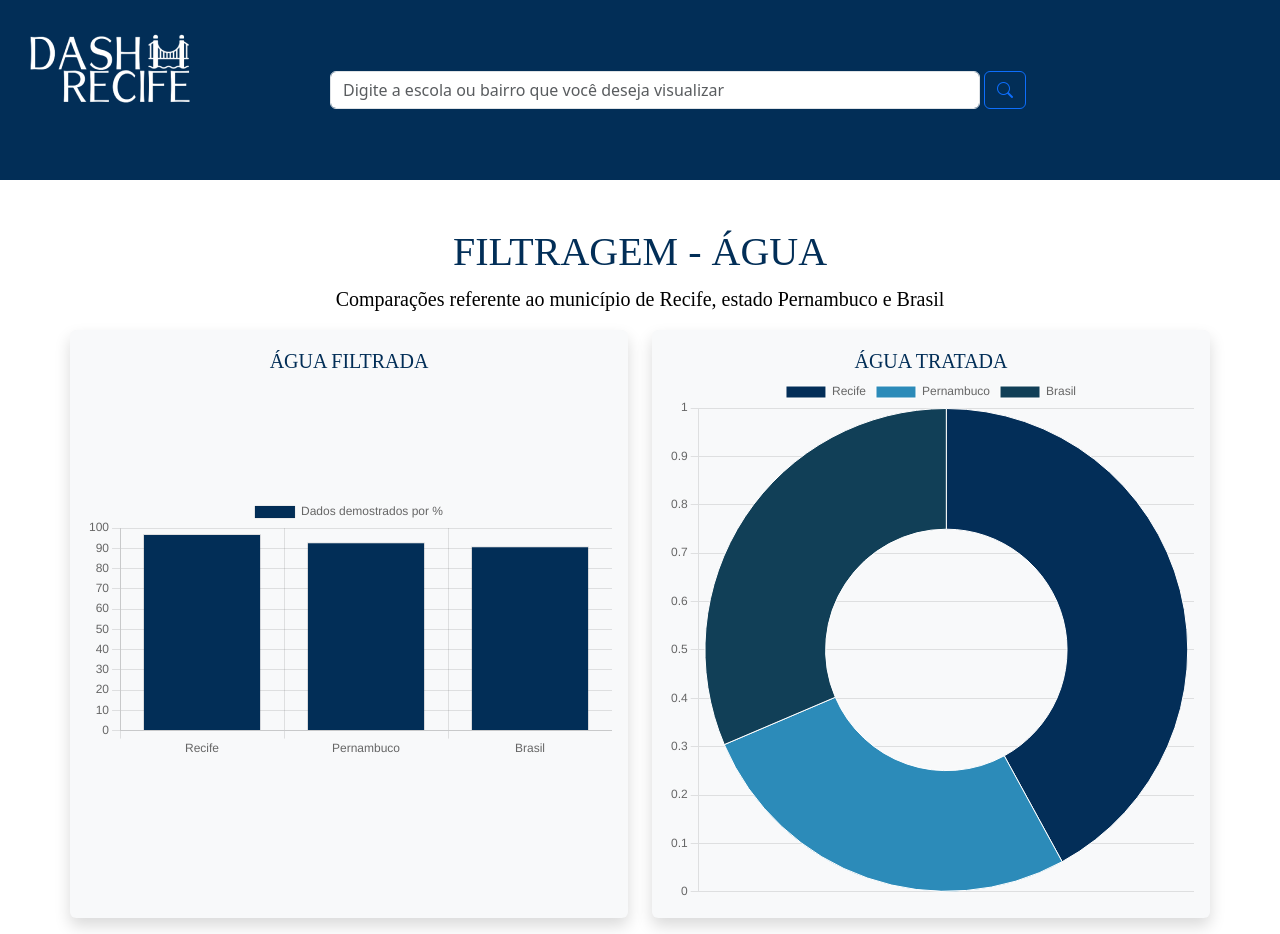
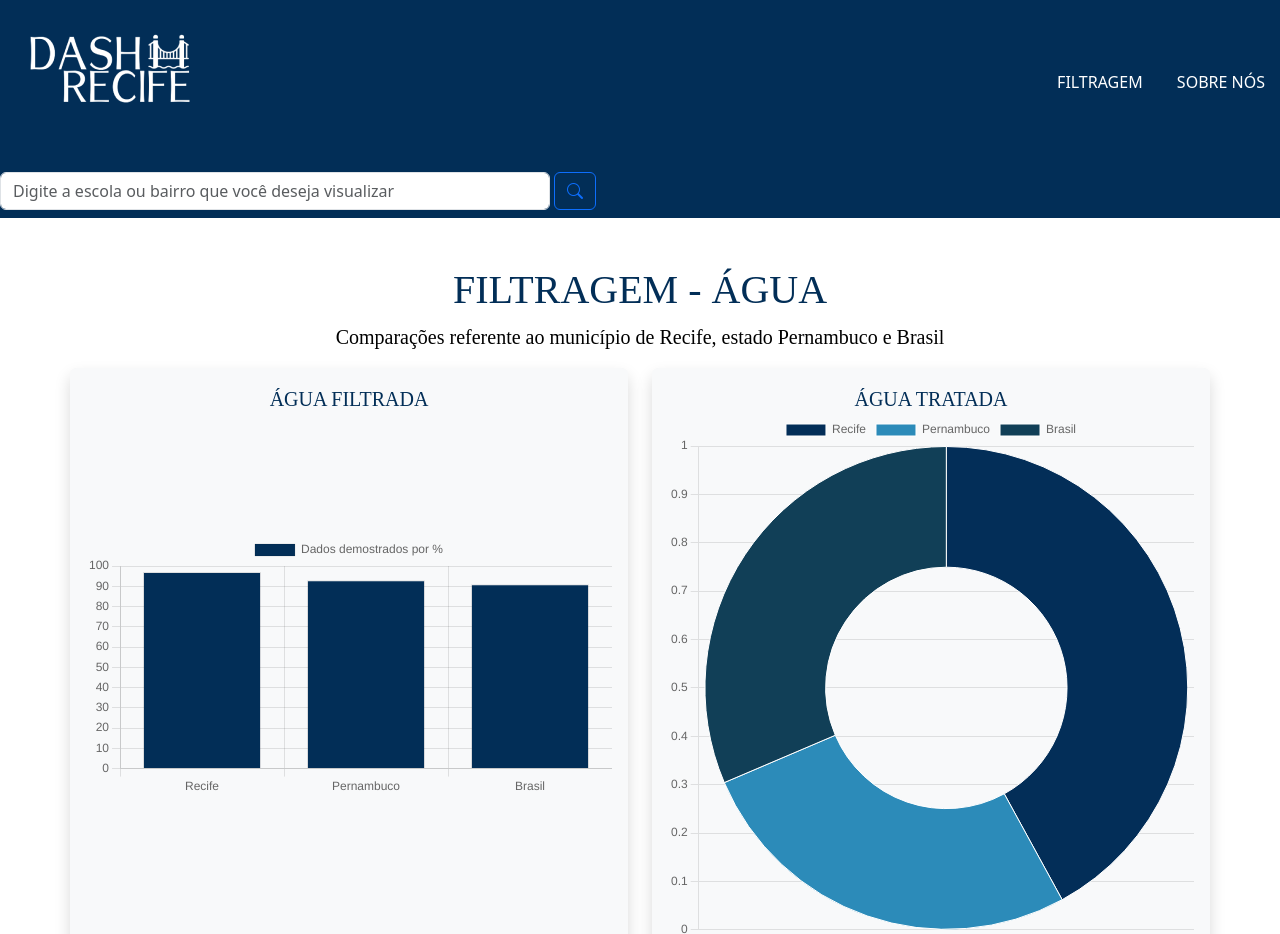
Before and after one commit to brunartt/projetaoPI, a website: page filtragemAgua/telaAgua.html in a window 1280 px wide. Shown: the top 934 px of the page. Drawn offline with nearby package versions, Linux system fonts and the light colour scheme; a web font is replaced by a local one.

Commit message:
mudancas na navbar e adicao de dropdown

```diff
--- a/filtragemAcessibilidade/telaAcessibilidade.css
+++ b/filtragemAcessibilidade/telaAcessibilidade.css
@@ -6,10 +6,6 @@
 
 }
 
-.pesquisa{
-    margin-right: 250px !important;
-    width: 700px;
-}
 
 .profile{
     padding-left: 0px ;
@@ -36,3 +32,41 @@
     font-style: normal;
     font-weight: 400;
 }
+
+.pesquisa{
+    margin-right: 250px !important;
+    width: 700px;
+    max-width: 600px;}
+
+
+.dropdown li{
+    display: inline-block;
+}
+
+.dropdown li a{
+    display: inline-block;
+    color: #FFF;
+    text-decoration: none;
+    padding: 15px;
+}
+
+.dropdown li a:hover{
+    background-color: #546F88;
+}
+
+.dropMenu a{
+    display: block;
+    color: #FFF;
+    display: inline-block;
+}
+
+.dropMenu{
+    position: absolute;
+    box-shadow: 0 0 2px black;
+    display: none;
+    background-color: #546F88;
+}
+
+.drop:hover .dropMenu{
+    display: block;
+}
--- a/filtragemAgua/telaAgua.css
+++ b/filtragemAgua/telaAgua.css
@@ -6,10 +6,6 @@
 
 }
 
-.pesquisa{
-    margin-right: 250px !important;
-    width: 700px;
-}
 
 .profile{
     padding-left: 0px ;
@@ -36,3 +32,41 @@
     font-style: normal;
     font-weight: 400;
 }
+
+.pesquisa{
+    margin-right: 250px !important;
+    width: 700px;
+    max-width: 600px;}
+
+
+.dropdown li{
+    display: inline-block;
+}
+
+.dropdown li a{
+    display: inline-block;
+    color: #FFF;
+    text-decoration: none;
+    padding: 15px;
+}
+
+.dropdown li a:hover{
+    background-color: #546F88;
+}
+
+.dropMenu a{
+    display: block;
+    color: #FFF;
+    display: inline-block;
+}
+
+.dropMenu{
+    position: absolute;
+    box-shadow: 0 0 2px black;
+    display: none;
+    background-color: #546F88;
+}
+
+.drop:hover .dropMenu{
+    display: block;
+}
--- a/filtragemAgua/telaAgua.html
+++ b/filtragemAgua/telaAgua.html
@@ -11,6 +11,22 @@
 <body>
   <nav class="navbar">
     <img src="../imagens/iconDashRecife.png" alt="iconNavbar">
+    <div class="dropdown">
+      <ul>
+        <li class="drop">
+          <a href="">FILTRAGEM</a>
+          <div class="dropMenu">
+              <a href="../filtragemAcessibilidade/telaAcessibilidade.html">ACESSIBILIDADE</a>
+              <a href="../filtragemAgua/telaAgua.html">ÁGUA</a>
+              <a href="../telaInicial/telaInicial.html">ESCOLA</a>
+              <a href="../filtragemServicos/filtragemServicos.html">SERVIÇOS</a>
+          </div>
+        </li>
+        <li>
+          <a href="">SOBRE NÓS</a>
+        </li>
+      </ul>
+     </div>
       <div class="pesquisa">
         <form class="d-flex" role="search">
           <input class="form-control" type="search"
@@ -18,6 +34,7 @@
           aria-label="Search">
           <button class="btn btn-outline-primary mx-1" type="submit"><i class="bi bi-search"></i>
           </button>
+
 
           </form>
         </div>
--- a/filtragemServicos/filtragemservicos.css
+++ b/filtragemServicos/filtragemservicos.css
@@ -4,11 +4,6 @@
     background-color: #022E57;
 
 
-}
-
-.pesquisa{
-    margin-right: 250px !important;
-    width: 700px;
 }
 
 .profile{
@@ -36,3 +31,41 @@
     font-style: normal;
     font-weight: 400;
 }
+
+.pesquisa{
+    margin-right: 250px !important;
+    width: 700px;
+    max-width: 600px;}
+
+
+.dropdown li{
+    display: inline-block;
+}
+
+.dropdown li a{
+    display: inline-block;
+    color: #FFF;
+    text-decoration: none;
+    padding: 15px;
+}
+
+.dropdown li a:hover{
+    background-color: #546F88;
+}
+
+.dropMenu a{
+    display: block;
+    color: #FFF;
+    display: inline-block;
+}
+
+.dropMenu{
+    position: absolute;
+    box-shadow: 0 0 2px black;
+    display: none;
+    background-color: #546F88;
+}
+
+.drop:hover .dropMenu{
+    display: block;
+}
--- a/projetaoPI-main/telacadastro/cadastro.css
+++ b/projetaoPI-main/telacadastro/cadastro.css
@@ -13,12 +13,46 @@ body {
 
 }
 
-.pesquisa{
-    margin-right: 250px !important;
-    width: 700px;
-}
 
 .profile{
     padding-left: 0px ;
 
 }
+
+.pesquisa{
+    margin-right: 250px !important;
+    width: 700px;
+    max-width: 600px;}
+
+
+.dropdown li{
+    display: inline-block;
+}
+
+.dropdown li a{
+    display: inline-block;
+    color: #FFF;
+    text-decoration: none;
+    padding: 15px;
+}
+
+.dropdown li a:hover{
+    background-color: #546F88;
+}
+
+.dropMenu a{
+    display: block;
+    color: #FFF;
+    display: inline-block;
+}
+
+.dropMenu{
+    position: absolute;
+    box-shadow: 0 0 2px black;
+    display: none;
+    background-color: #546F88;
+}
+
+.drop:hover .dropMenu{
+    display: block;
+}
--- a/telaInicial/telaStyle.css
+++ b/telaInicial/telaStyle.css
@@ -9,6 +9,7 @@
 .pesquisa{
     margin-right: 250px !important;
     width: 700px;
+    max-width: 600px;
 }
 
 .profile{
@@ -36,3 +37,35 @@
     font-style: normal;
     font-weight: 400;
 }
+
+.dropdown li{
+    display: inline-block;
+}
+
+.dropdown li a{
+    display: inline-block;
+    color: #FFF;
+    text-decoration: none;
+    padding: 15px;
+}
+
+.dropdown li a:hover{
+    background-color: #546F88;
+}
+
+.dropMenu a{
+    display: block;
+    color: #FFF;
+    display: inline-block;
+}
+
+.dropMenu{
+    position: absolute;
+    box-shadow: 0 0 2px black;
+    display: none;
+    background-color: #546F88;
+}
+
+.drop:hover .dropMenu{
+    display: block;
+}
```
Also changed, not shown: filtragemAcessibilidade/telaAcessibilidade.html (+16 -0 lines), filtragemServicos/filtragemServicos.html (+17 -0 lines), projetaoPI-main/telacadastro/cadastro.html (+17 -3 lines), telaInicial/telaInicial.html (+16 -0 lines). Lines whose indentation alone changed are shown as unchanged.
